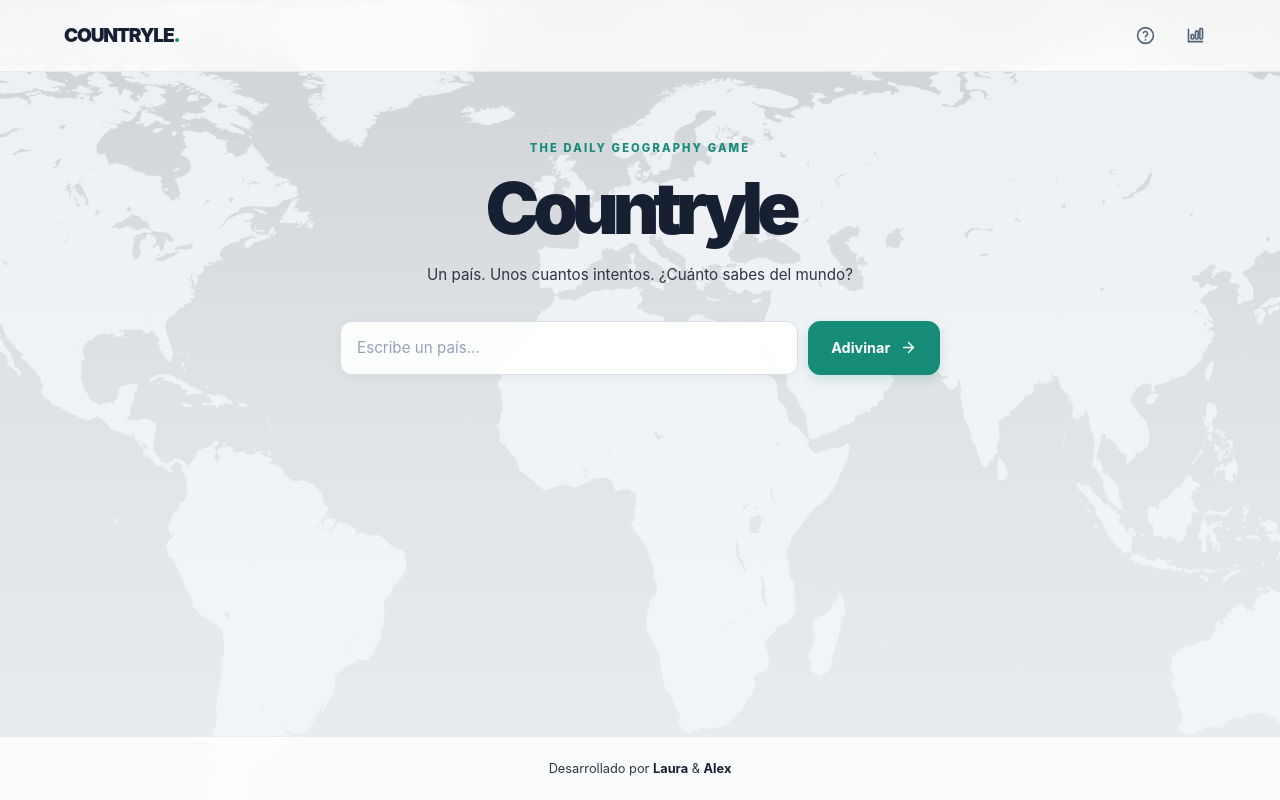
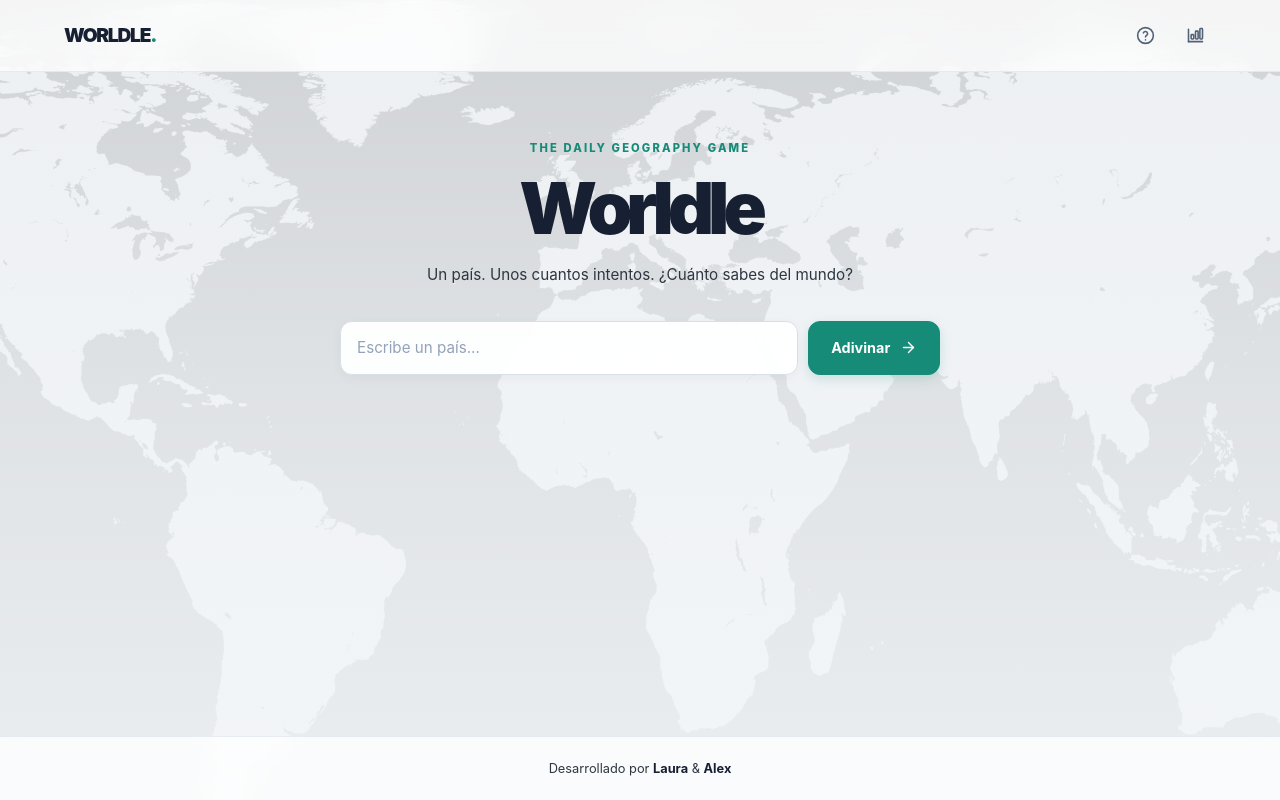
Before and after one commit to laurasanromanf/country_wordle_Laura-Alex, a website built with Vite: page index.html in a window 1280 px wide. Built offline with nearby package versions, Linux system fonts and the light colour scheme.

Commit message:
Rename game

```diff
--- a/index.html
+++ b/index.html
@@ -6,16 +6,16 @@
     <meta name="theme-color" content="#f5f7fa" />
     <meta
       name="description"
-      content="Pon a prueba tus conocimientos de geografía con Countryle. ¿Puedes adivinar el país?"
+      content="Pon a prueba tus conocimientos de geografía con Worldle. ¿Puedes adivinar el país?"
     />
-    <title>Countryle — Adivina el país</title>
+    <title>Worldle — Adivina el país</title>
     <link rel="stylesheet" href="/src/styles/main.css" />
   </head>
 
   <body>
     <header class="site-header">
-      <a class="brand" href="/" aria-label="Countryle, inicio">
-        COUNTRYLE<span class="brand-dot">.</span>
+      <a class="brand" href="/" aria-label="Worldle, inicio">
+        WORLDLE<span class="brand-dot">.</span>
       </a>
 
       <nav class="header-actions" aria-label="Opciones del juego">
@@ -74,7 +74,7 @@
     <main id="app">
       <section class="game-intro" aria-labelledby="game-title">
         <span class="game-eyebrow">THE DAILY GEOGRAPHY GAME</span>
-        <h1 id="game-title" class="game-title">Countryle</h1>
+        <h1 id="game-title" class="game-title">Worldle</h1>
         <p class="game-description">
           Un país. Unos cuantos intentos. ¿Cuánto sabes del mundo?
         </p>
```
Also changed, not shown: README.md.
